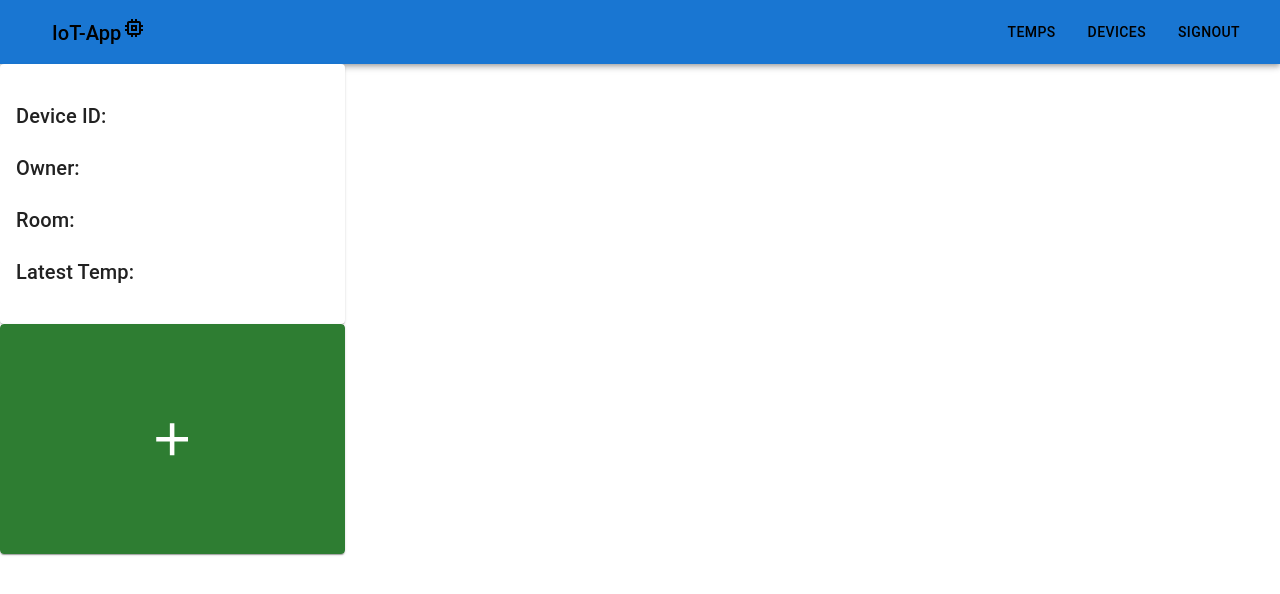
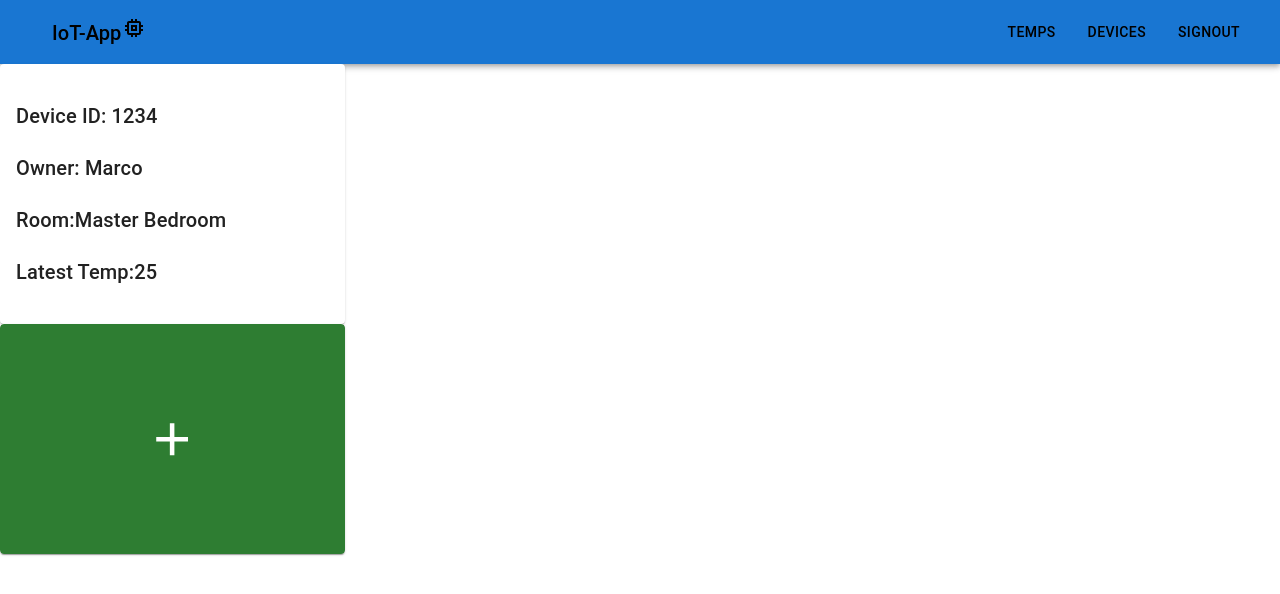
Before and after one commit to LLosTy/iot-project, a Next.js app: page /device in a window 1280 px wide. Shown: the top 594 px of the page. Built offline with nearby package versions, Linux system fonts and the light colour scheme.

Commit message:
Added more params to DeviceCard

```diff
--- a/app/device/page.js
+++ b/app/device/page.js
@@ -4,12 +4,18 @@ import DeviceCard from '/components/DeviceCard'
 import AddDeviceCard from '/components/AddDeviceCard'
 import {Add} from "@mui/icons-material";
 import {Grid} from "@mui/material";
+//TODO fetch data based on the currently signed in user
+
 export default function DevicePage(){
     return(
         <div>
             <Grid container spacing={2} columns={16}>
                 <Grid item xs={8}>
-                    <DeviceCard/>
+                    <DeviceCard DeviceId={1234}
+                                Owner={"Marco"}
+                                Room={"Master Bedroom"}
+                                LatestTemp={25}
+                    />
                     <AddDeviceCard/>
                 </Grid>
             </Grid>
--- a/components/DeviceCard.jsx
+++ b/components/DeviceCard.jsx
@@ -1,19 +1,27 @@
 import {Card, CardActionArea, CardContent, CardMedia, Typography} from "@mui/material";
 import MemoryIcon from '@mui/icons-material/Memory';
-export default function DeviceCard() {
+
+const DeviceCard = ({
+                DeviceId,
+                Owner,
+                Room,
+                LatestTemp
+                    }) => {
     return (
         <Card sx={{ maxWidth: 345 }}>
             <CardActionArea>
                 {/*<CardMedia><MemoryIcon/></CardMedia>*/}
                 <CardContent>
                     <Typography gutterBottom variant="h6" component="div">
-                       <p>Device ID:</p>
-                        <p>Owner:</p>
-                        <p>Room:</p>
-                        <p>Latest Temp:</p>
+                       <p>Device ID: {DeviceId}</p>
+                        <p>Owner: {Owner}</p>
+                        <p>Room:{Room}</p>
+                        <p>Latest Temp:{LatestTemp}</p>
                     </Typography>
                 </CardContent>
             </CardActionArea>
         </Card>
     )
 }
+
+export default DeviceCard
```
